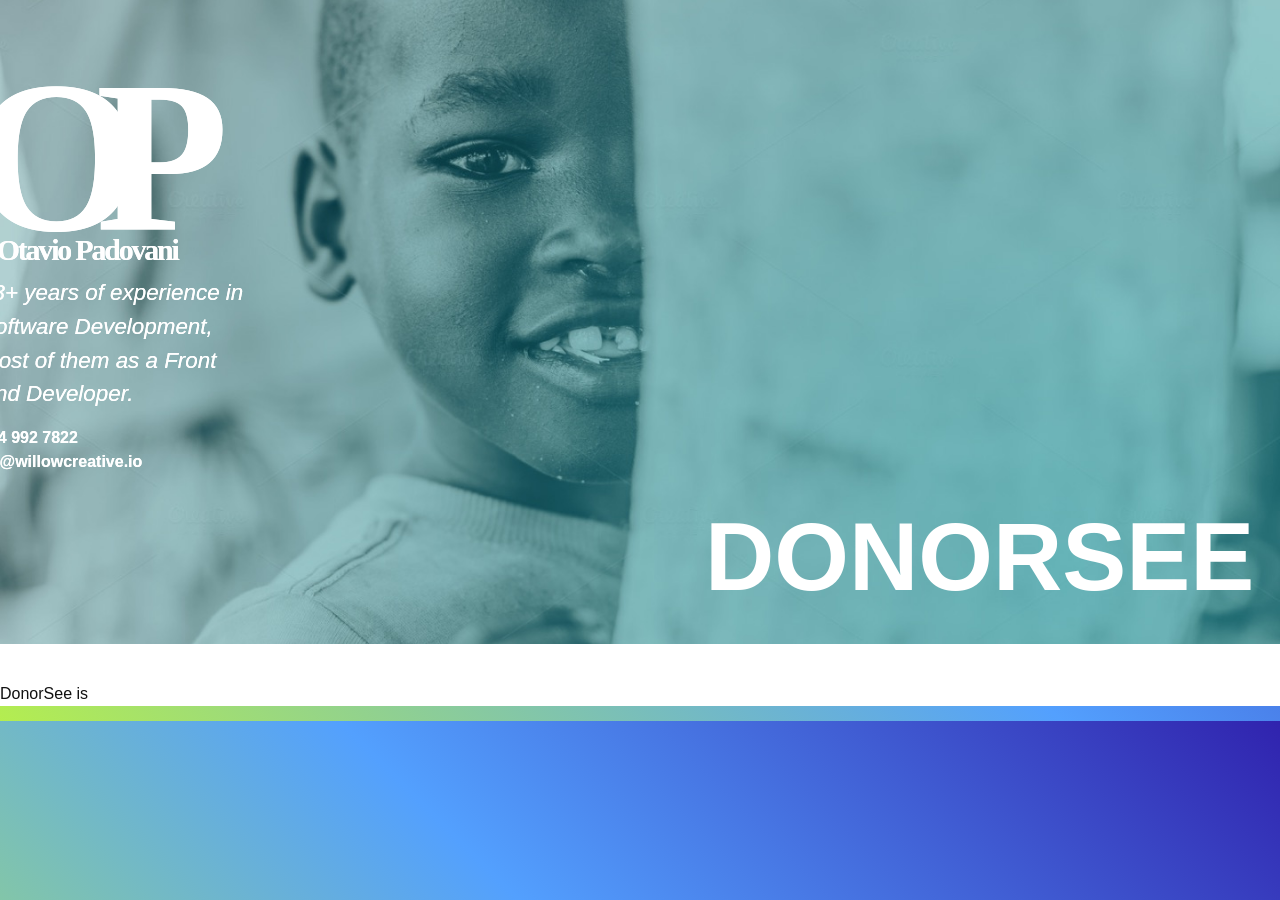
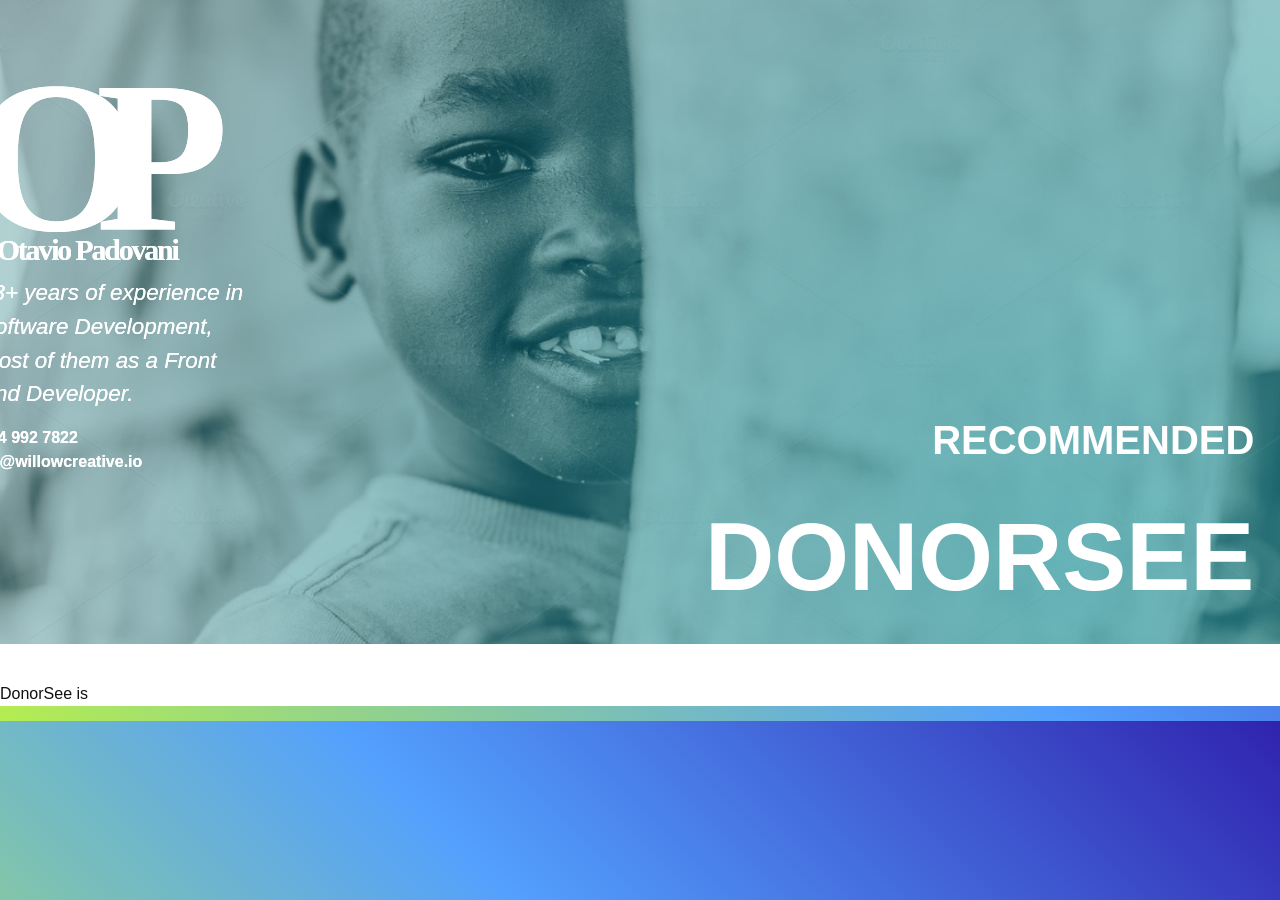
Before and after one commit to otaviowillow/otaviopadovani, a Jekyll site: the page built from _posts/2017-05-05-donorsee.markdown, in a window 1280 px wide. Built offline with Jekyll 4.4.1, drawn with Linux system fonts in a browser that asks for light colours; some web fonts are replaced.

Commit message:
Updated Donorsee

```diff
--- a/_posts/2017-05-05-donorsee.markdown
+++ b/_posts/2017-05-05-donorsee.markdown
@@ -1,6 +1,8 @@
 ---
 title: DonorSee
 date: 2017-05-05 04:52:00 Z
+categories:
+- recommended
 tags:
 - vue
 - stylus
```
